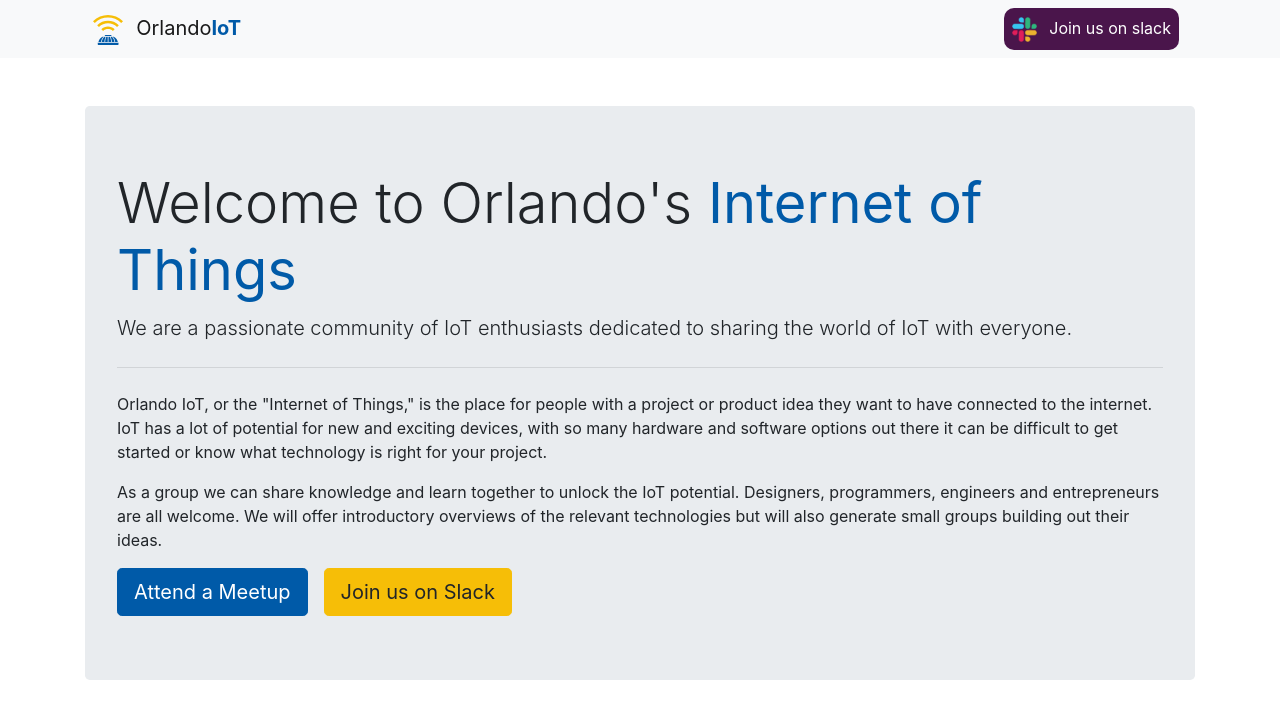
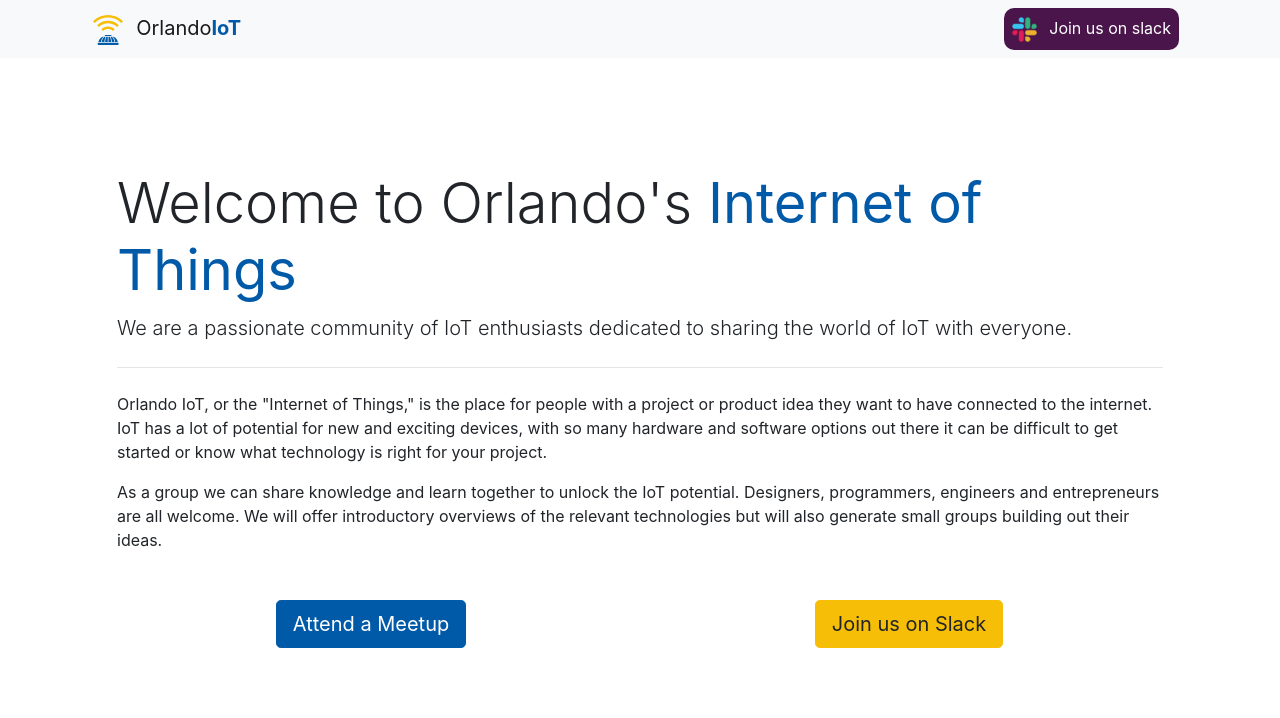
Before and after one commit to OrlandoIoT/Website, an Angular app: page /home in a window 1280 px wide. Shown: the top 718 px of the page. Built offline with nearby package versions, Linux system fonts and the light colour scheme.

Commit message:
Layout Tweaks (#5)
Co-authored-by: Garrett Curtis <garrett@cyber-medics.com>

```diff
--- a/src/app/home/home.component.html
+++ b/src/app/home/home.component.html
@@ -1,9 +1,15 @@
-<div class="jumbotron my-5">
+<div class="jumbotron my-5" style="background-color: inherit;">
     <h1 class="display-4">Welcome to Orlando's <strong class="text-primary">Internet of Things</strong></h1>
     <p class="lead">We are a passionate community of IoT enthusiasts dedicated to sharing the world of IoT with everyone.</p>
     <hr class="my-4">
     <p>Orlando IoT, or the "Internet of Things," is the place for people with a project or product idea they want to have connected to the internet. IoT has a lot of potential for new and exciting devices, with so many hardware and software options out there it can be difficult to get started or know what technology is right for your project.</p>
     <p>As a group we can share knowledge and learn together to unlock the IoT potential. Designers, programmers, engineers and entrepreneurs are all welcome. We will offer introductory overviews of the relevant technologies but will also generate small groups building out their ideas.</p>
-    <a class="btn btn-primary btn-lg" href="https://www.meetup.com/iot-orlando/" target="_blank" role="button">Attend a Meetup</a>
-    <a class="btn btn-secondary btn-lg mx-3" href="https://join.slack.com/t/orlandoiot/shared_invite/zt-qm872vsl-~70QYTujCm5~RBfi8sKkww" target="_blank" role="button">Join us on Slack</a>
+    <div class="row my-5">
+      <div class="col-lg-6 col-12 d-flex justify-content-center">
+        <a class="btn btn-primary btn-lg" href="https://www.meetup.com/iot-orlando/" target="_blank" role="button">Attend a Meetup</a>
+      </div>
+      <div class="col-lg-6 col-12 my-lg-0 my-3 d-flex justify-content-center">
+        <a class="btn btn-secondary btn-lg mx-3" href="https://join.slack.com/t/orlandoiot/shared_invite/zt-qm872vsl-~70QYTujCm5~RBfi8sKkww" target="_blank" role="button">Join us on Slack</a>
+      </div>
+    </div>
   </div>
```
